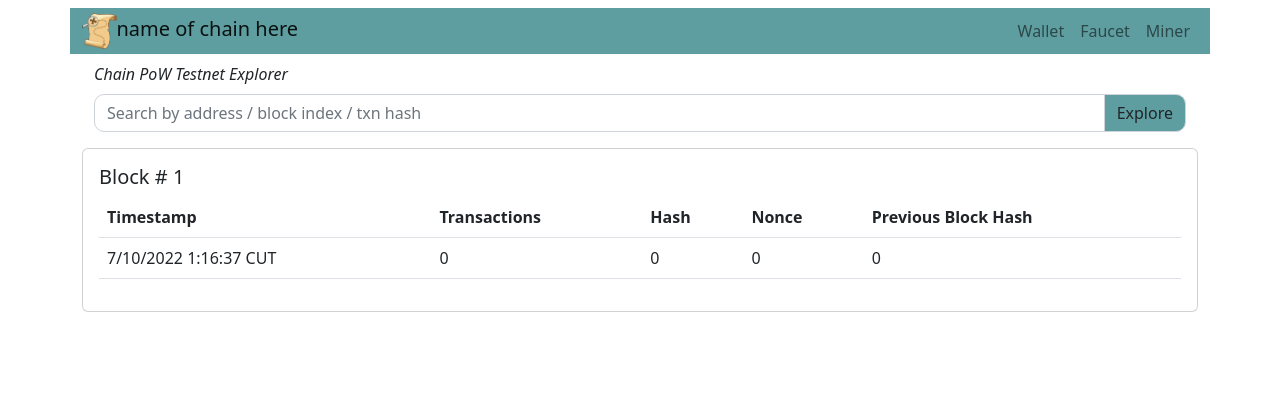
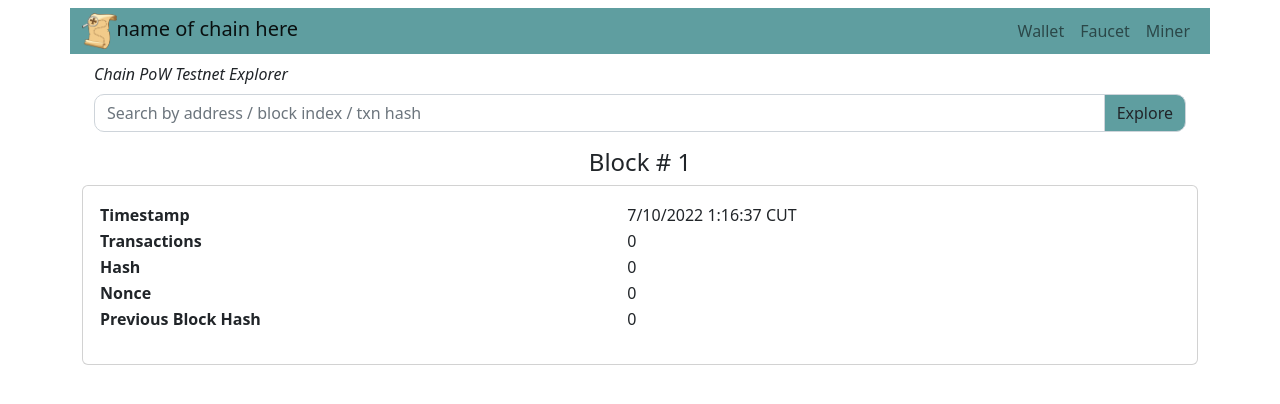
Before and after one commit to codyrhoten/EduChain, a React (Create React App) app in the folder frontend/: page /block/1 in a window 1280 px wide. Shown: the top 404 px of the page. Built offline with nearby package versions, Linux system fonts and the light colour scheme.

Commit message:
revisualize table in Block.js

```diff
--- a/frontend/src/pages/explorer/Block.js
+++ b/frontend/src/pages/explorer/Block.js
@@ -20,35 +20,42 @@ const Block = ({ blocks, navLinks }) => {
             <Header navLinks={navLinks} />
             <Container>
                 <SearchBar />
+                <h4 align='center'>Block # {blockIndex}</h4>
                 <Card>
                     <Card.Body>
-                        <Card.Title>Block # {blockIndex}</Card.Title>
-                        <Table responsive>
-                            <thead>
+                        {/* <Card.Title>Block # {blockIndex}</Card.Title> */}
+                        {block !== undefined && Object.keys(block).length > 0 &&
+                            <Table responsive>
                                 <tr>
                                     <th>Timestamp</th>
+                                    <td>{formatTimestamp(block)}</td>
+                                </tr>
+                                <tr>
                                     <th>Transactions</th>
-                                    {/* <th>Mined by</th>
-                                    <th>Reward</th> */}
+                                    <td>{block.txs.length}</td>
+                                </tr>
+                                {/* <tr>
+                                    <th>Mined by</th>
+                                    <td>{block.minedBy}</td>
+                                </tr>
+                                <tr>
+                                    <th>Reward</th>
+                                    <td>{block.reward}</td>
+                                </tr> */}
+                                <tr>
                                     <th>Hash</th>
+                                    <td>{block.hash}</td>
+                                </tr>
+                                <tr>
                                     <th>Nonce</th>
+                                    <td>{block.nonce}</td>
+                                </tr>
+                                <tr>
                                     <th>Previous Block Hash</th>
+                                    <td>{block.prevBlockHash}</td>
                                 </tr>
-                            </thead>
-                            {block !== undefined && Object.keys(block).length > 0 &&
-                                <tbody>
-                                    <tr>
-                                        <td>{formatTimestamp(block)}</td>
-                                        <td>{block.txs.length}</td>
-                                        {/* <td>{block.minedBy}</td> */}
-                                        {/* <td>{block.reward}</td> */}
-                                        <td>{block.hash}</td>
-                                        <td>{block.nonce}</td>
-                                        <td>{block.prevBlockHash}</td>
-                                    </tr>
-                                </tbody>
-                            }
-                        </Table>
+                            </Table>
+                        }
                     </Card.Body>
                 </Card>
             </Container>
```
